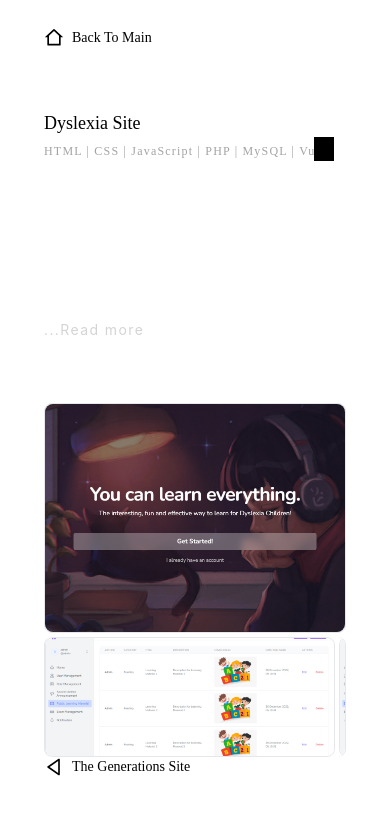
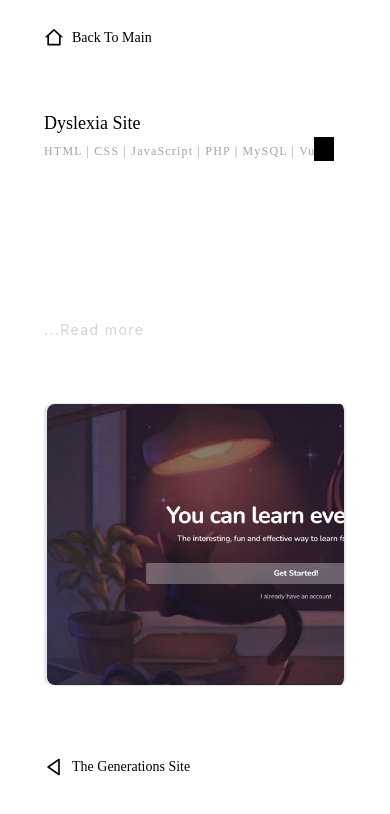
Before and after one commit to drfrank66613/personal-portfolio-website, a Next.js app: page /projects/dyslexia-site in a window 390 px wide. Shown: the top 814 px of the page. Built offline with nearby package versions, Linux system fonts and the light colour scheme; a web font is replaced by a local one.

Commit message:
Update GalleryLayout.tsx
apply more responsive design

```diff
--- a/components/GalleryLayout.tsx
+++ b/components/GalleryLayout.tsx
@@ -4,6 +4,7 @@ import GalleryThumb from "./GalleryThumb";
 import Image from "next/image";
 import { gsap } from "gsap";
 import { useRouter } from "next/router";
+import { useMediaQuery } from "react-responsive";
 
 type GalleryLayoutProps = {
   gallery: ImageGallery[];
@@ -15,6 +16,7 @@ const GalleryLayout = ({ gallery, viewImage }: GalleryLayoutProps) => {
   const container = useRef<HTMLDivElement>(null);
   const content = useRef<HTMLDivElement>(null);
   const [panX, setPanX] = useState<number>(0);
+  const md = useMediaQuery({ minWidth: 768 });
 
   const main = gallery.find((_, index) => index === 0);
   const sides = gallery.filter((_, index) => index !== 0);
@@ -50,7 +52,8 @@ const GalleryLayout = ({ gallery, viewImage }: GalleryLayoutProps) => {
 
   return (
     <>
-      {main && (
+      {md ? (
+        main && (
           <div className="flex flex-col h-full space-y-1">
             <div className="h-[65%] border rounded-lg cursor-pointer">
               <GalleryThumb image={main} viewImage={viewImage} />
@@ -69,6 +72,17 @@ const GalleryLayout = ({ gallery, viewImage }: GalleryLayoutProps) => {
               </div>
             </div>
           </div>
+        )
+      ) : (
+        <div className="h-[80%] w-full overflow-hidden border-x-2 rounded-lg">
+          <div className="flex h-full space-x-2 w-fit text-black">
+            {gallery.map((image, index) => (
+              <div className="w-[500px] h-full border rounded-lg cursor-pointer">
+                <GalleryThumb image={image} viewImage={viewImage} />
+              </div>
+            ))}
+          </div>
+        </div>
       )}
     </>
   );
```
Lines whose indentation alone changed are shown as unchanged.
